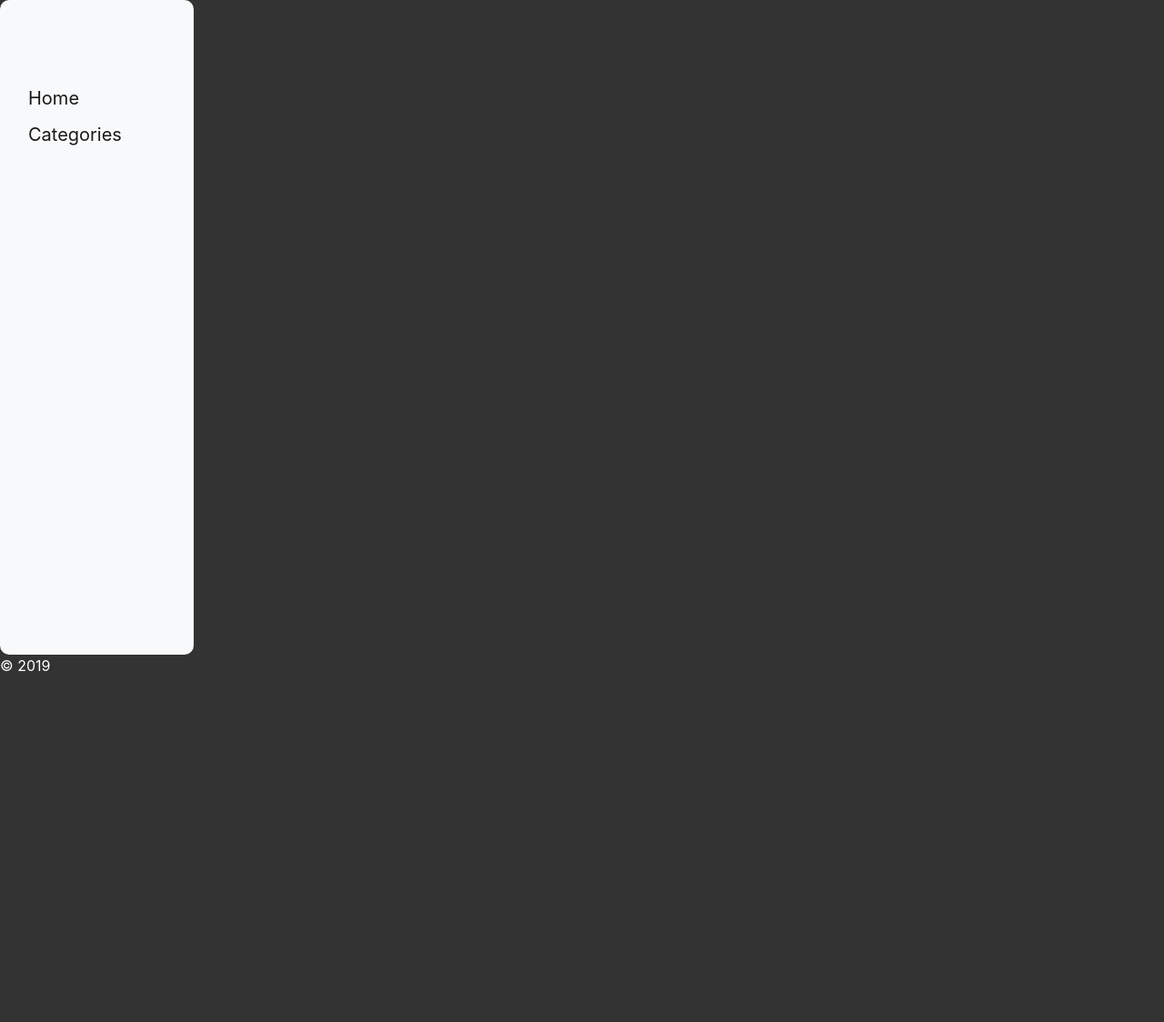
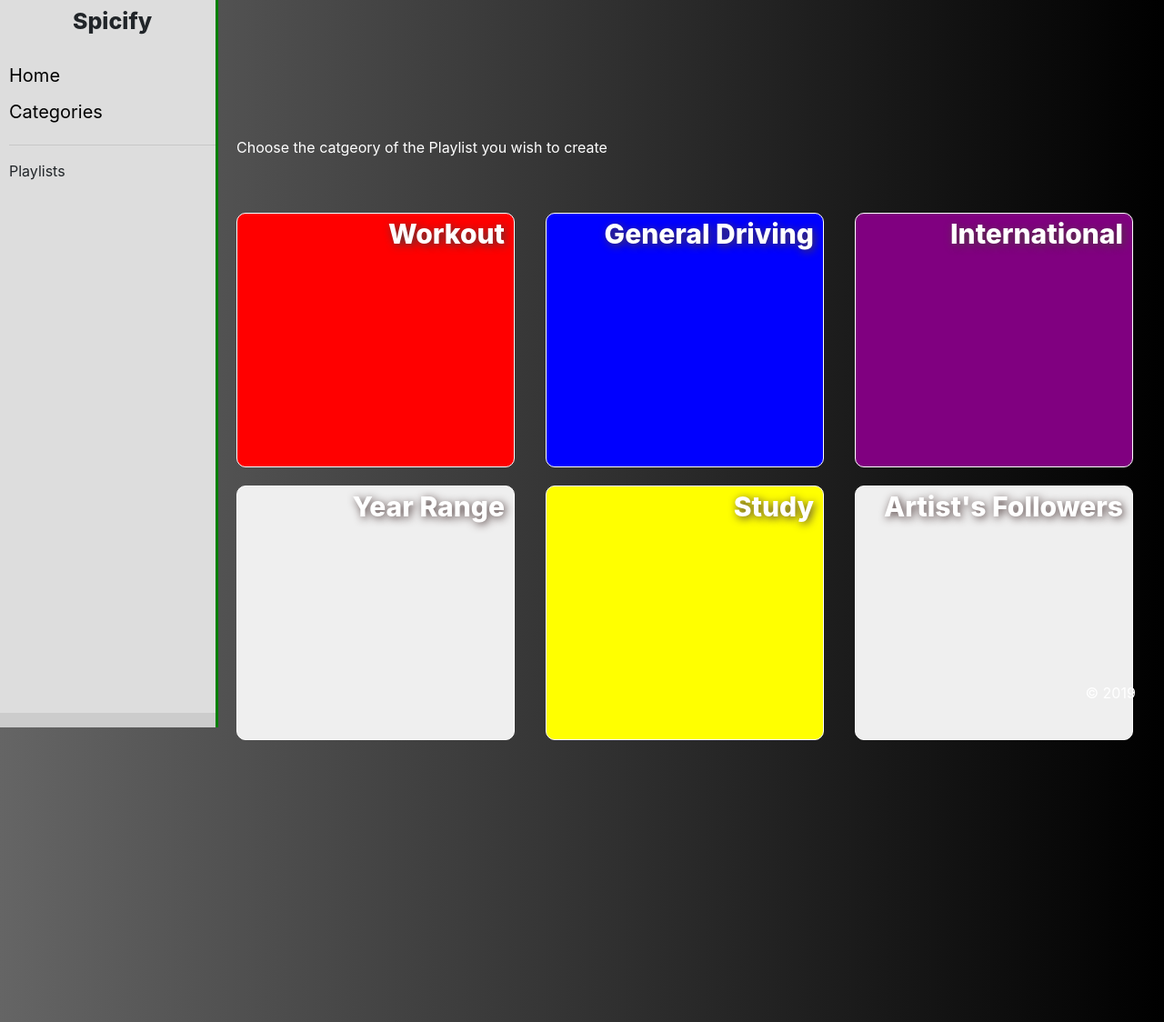
Before and after one commit to WSU-4110/Spicify, a Django app: page / in a window 1280 px wide. Shown: the whole page at 91% size. Before the commit the page ends 738 px from the top, so only its background shows below. Run offline with Django 3.2, Linux system fonts and the light colour scheme; some libraries are stand-ins or nearby versions.

Commit message:
Category Page Working
Category Page is functional and looks good for sprint 1 presentation

```diff
--- a/hello/static/hello/site.css
+++ b/hello/static/hello/site.css
@@ -1,56 +1,99 @@
 *, *::after, *::before {
     margin: 0;
     padding: 0;
+    /* transition: all 1s ease-in; */
 }
 
 body {
-    background-color: #333;
+    background-image: linear-gradient(90deg, #656565 , #000);
     display: grid;
     grid-template:
+    "nav categories" 50px
     "nav categories" 1fr
-    "nav categories" 1fr
-    "footer footer" .5fr / 1fr 5fr;
+    "nav footer" 50px / 240px 1fr;
     margin: 0;
     padding: 0;
     height: 100vh;
 }
 
-nav {
-    grid-area: nav;
-    background: #333;
-    height: 90vh;
+
+
+.nav {
+    grid-area: "nav";
+    background: #ccc;
+    /* height: 90vh; */
     display: flex;
+    flex-direction: column;
     justify-content: flex-start;
     width: 100%;
     align-self: flex-start;
-    border-radius: 10px;
+    /* border-radius: 10px; */
+    /* position: fixed; */
+    /* height: 100vh; */
+    cursor:pointer;
+    border-right: 3px solid green;
 }
 
-nav div {
-    display: flex;
-    align-self: flex-start;
-    margin: 40px 0 0 0;
-    width: 100%;
+@media (min-width: 1000px) {
+    body {
+        overflow: hidden;
+    }
+    .nav {
+        height: 100vh;
+    }
+    .nav ul {
+        height: 100%;
     }
 
-ul {
+    .buts {
+        display: grid;
+        grid-template-rows: repeat(3, 1fr);
+        grid-template-columns: repeat(3, 1fr);
+    }
+    footer {
+        display: flex;
+        justify-content: flex-end;
+    }
+}
+
+.nav ul {
+    background: #ddd;
     width: 100%;
     list-style: none;
     display: flex;
     flex-direction: column;
     justify-content: flex-start;
     align-self: flex-start;
+    padding: 0 0 0 10px;
+    /* height: 100%; */
+}
 
+.nav li a {
+    text-decoration: none;
+    color: black;
 }
+
+.nav li a:hover {
+    text-decoration: underline;
+}
+
+.nav .logo {
+    /* display: flex; */
+    /* align-self: flex-start; */
+   display: flex;
+   justify-content: center;
+   align-self: flex-start;
+   margin: 5px 0 20px 0;
+   width: 100%;
+   font-weight: 800;
+   font-size: 25px;
+}
+
+
 
 .cg {
     grid-area: categories;
-}
-
-.buts {
-    display: grid;
-    grid-template-rows: repeat(3, 1fr);
-    grid-template-columns: repeat(3, 1fr);
+    padding-left: 20px;
 }
 
 .m {
@@ -61,33 +104,101 @@ ul {
 footer {
     grid-area: footer;
     color: white;
+    margin-right: 3%;
+    /* margin-top: 2px; */
 }
 
-.btn {
+.btns {
     height: 35vh;
     width: 90%;
     margin: 10px 0 10px 0;
+    padding-right: 10px;
     display: flex;
     justify-content: flex-end;
-text-shadow: 1px 1px rgb(78, 60, 60);
+    text-shadow: 2px 2px 10px rgb(78, 60, 60);
     font-weight: 800;
     font-size: 30px;
+    border: 1px solid;
+    color: white;
+    border-radius: 10px;
 }
 
 .a {
-background: url("https://img.freepik.com/free-photo/set-sports-attributes_23-2147778577.jpg?size=626&ext=jpg");
+    /* background: url("https://img.freepik.com/free-photo/set-sports-attributes_23-2147778577.jpg?size=626&ext=jpg") fixed; */
+    /* background-size: 100% 100%; */
+    background: red;
 }
 
 .b {
-    background: url("https://www.2drivesafe.com/wp-content/uploads/2014/08/tumblr_lwrpsiQDeL1r7h4kho1_1280.jpg")  no-repeat;
+    background: blue;
+    /* background: url("https://www.2drivesafe.com/wp-content/uploads/2014/08/tumblr_lwrpsiQDeL1r7h4kho1_1280.jpg") fixed no-repeat; */
 }
 
 .c {
+    background: purple;
     color: white;
-    background: url("https://i.ytimg.com/vi/wXV39pybgJU/hqdefault.jpg");
+    /* background: url("https://i.ytimg.com/vi/wXV39pybgJU/hqdefault.jpg") fixed center no-repeat; */
+    /* background-size: 100% 50%; */
 }
 
 .e {
-    background: url("http://www.sphinxmusic.org/wordpress/wp-content/uploads/2018/03/StockSnap_V8JHI0GBEY.jpg") fixed right no-repeat;
-    background-size: 70% 100%;
+    background: yellow;
+    /* background: url("http://www.sphinxmusic.org/wordpress/wp-content/uploads/2018/03/StockSnap_V8JHI0GBEY.jpg") fixed no-repeat; */
+    /* background-size: 70% 100%; */
 }
+
+ @media only screen and (max-width: 1000px) {
+    body {
+        grid-template:
+        "nav" 1fr
+        "categories" 4fr
+        "footer" 1fr / 1fr
+    }
+
+    nav {
+        grid-area: nav;
+        height: 50%;
+    }
+
+    nav ul {
+        height: 0%;
+    }
+
+    nav ul li {
+        display: none;
+        /* height: 0%; */
+    }
+
+    .cg {
+        grid-area: categories;
+        margin: 0 40px 0 20px;
+    }
+
+    .m {
+        margin-top: 20px;
+    }
+
+    footer {
+        grid-area: footer;
+    }
+
+    .buts {
+        display: grid;
+        grid-template-rows: repeat(6, 1fr);
+        grid-template-columns: repeat(1, 1fr);
+    }
+    .btns {
+        /* margin: 0 25%; */
+        margin: 0 0 20px 0;
+        font-size: 150%;
+        height: 10em;
+        width: 100%;
+        display: flex;
+        justify-content: center;
+    }
+
+    footer {
+        display: flex;
+        justify-content: center;
+    }
+}
--- a/hello/templates/hello/category.html
+++ b/hello/templates/hello/category.html
@@ -4,35 +4,40 @@ Home
 {% endblock %}
 {% block content %} -->
 
+<div class="cg">
+    <p class="m">Choose the catgeory of the Playlist you wish to create</p>
+    <div class="buts">
         <!-- button to select workout playlist -->
         <a href="http://www.spotify.com">
-<button type="button" class="btn btn-info btn-lrg">Workout</button>
+        <button type="button" class="a btns">Workout</button>
         </a>
 
         <!-- button to select general driving playlist -->
         <a href="http://www.spotify.com">
-<button type="button" class="btn btn-success btn-lrg">General Driving</button>
+        <button type="button" class="b btns">General Driving</button>
         </a>
 
         <!-- button to select international playlist -->
         <a href="http://www.spotify.com">
-<button type="button" class="btn btn-warning btn-lrg">International</button>
+        <button type="button" class="c btns">International</button>
         </a>
 
         <!-- button to select year range playlist -->
         <a href="http://www.spotify.com">
-<button type="button" class="btn btn-dark btn-lrg">Year Range</button>
+        <button type="button" class="d btns">Year Range</button>
         </a>
 
         <!-- button to select study playlist -->
         <a href="http://www.spotify.com">
-<button type="button" class="btn btn-primary btn-lrg">Study</button>
+        <button type="button" class="e btns">Study</button>
         </a>
 
         <!-- button to select artist's followers playlist -->
         <a href="http://www.spotify.com">
-<button type="button" class="btn btn-danger btn-lrg">Artist's Followers</button>
+        <button type="button" class="f btns">Artist's Followers</button>
         </a>
+    </div>
+</div>
 
 
 <!-- {% endblock %} -->
--- a/hello/templates/hello/layout.html
+++ b/hello/templates/hello/layout.html
@@ -1,3 +1,28 @@
+<!-- <!DOCTYPE html>
+<html>
+<head>
+    <meta charset="utf-8"/>
+    <title>{% block title %}{% endblock %}</title>
+    {% load static %}
+    <link rel="stylesheet" type="text/css" href="{% static 'hello/site.css' %}"/>
+</head>
+<body>
+<div class="navbar">
+    <p>
+    <a href="{% url 'home' %}" class="navbar-brand">Home</a>
+    <a href="{% url 'category' %}" class="navbar-brand">Categories</a>
+    </p>
+</div>
+<div class="body-content">
+    {% block content %}
+    {% endblock %}
+    <hr/>
+    <footer>
+        <p>© 2019</p>
+    </footer>
+</div>
+</body>
+</html> -->
 
 <!-- USING BOOTSTRAP -->
 <!DOCTYPE html>
@@ -16,13 +41,13 @@
 
 <body>
         <!-- Navigation bar with links -->
-        <nav class="navbar navbar-light bg-light">
-        <div class="container-fluid">
-            <div class="navbar-header">
-        </div>
+        <nav class="nav">
             <ul>
+                <div class="logo">Spicify</div>
                 <li><a class="navbar-brand" href="{% url 'home' %}">Home</a></li>
                 <li><a class="navbar-brand" href="{% url 'category' %}">Categories</a></li>
+                <hr>
+                <li>Playlists</li>
             </ul>
          </nav>
     <footer>
--- a/hello/urls.py
+++ b/hello/urls.py
@@ -2,9 +2,8 @@ from django.urls import path
 from hello import views
 
 urlpatterns = [
-    path("", views.home, name="home"),
+    path("home", views.home, name="home"),
     path("hello/<name>", views.hello_there, name="hello_there"),
-    path("category", views.category, name="category"),
+    path("", views.category, name="category"),
     path("layout", views.layout, name="layout"),
-
 ]
--- a/hello/views.py
+++ b/hello/views.py
@@ -1,7 +1,6 @@
 from django.http import HttpResponse
+from django.shortcuts import render
 from hello import SpotipyFunctions
-from django.shortcuts import render
-
 
 def home(request):
     return render(request, 'hello/home.html')
```
Also changed, not shown: hello/templates/hello/hello_there.html (+5 -3 lines), 1 other file. Lines whose indentation alone changed are shown as unchanged.
